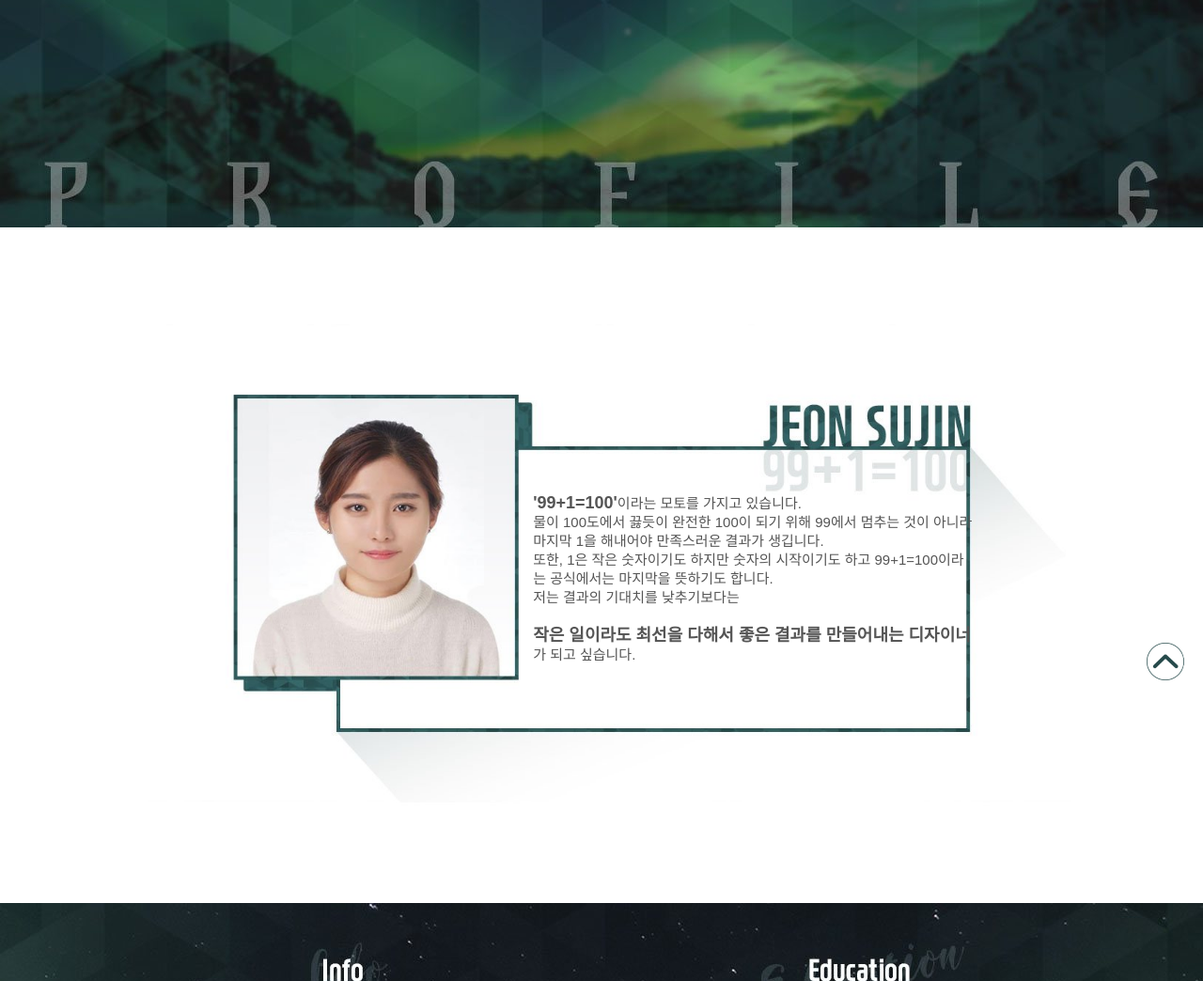
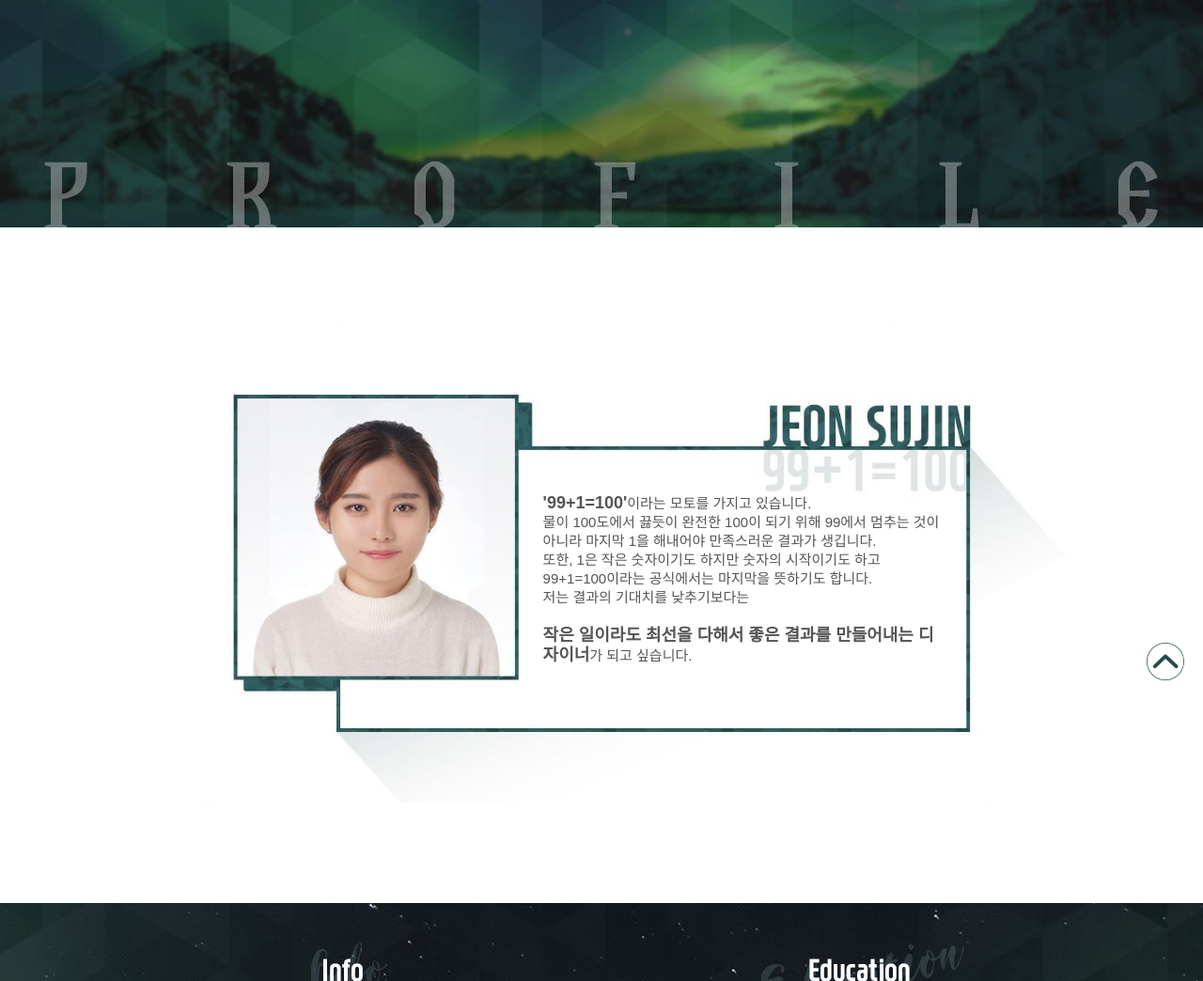
Before and after one commit to sujin194/portfolio, a plain HTML site: page suportfolio/profile.html in a window 1280 px wide. Shown: the part 56-1100 px from the top of the page at 94% size. Drawn offline with Linux system fonts and the light colour scheme.

Commit message:
Update profile.css

```diff
--- a/suportfolio/css/profile.css
+++ b/suportfolio/css/profile.css
@@ -5,7 +5,7 @@
 
 .section_area .section1{}
 .section1 .section_box img{width:100%}
-.section1 .section_box .txt{position:absolute;top:35%;right:12%;width:45%;height:45%;font-size:15px;line-height:20px;font-family:'NanumSquare', sans-serif;color:#555;overflow:hidden;text-overflow:ellipsis}
+.section1 .section_box .txt{position:absolute;top:35%;right:15%;width:41%;height:45%;font-size:15px;line-height:20px;font-family:'NanumSquare', sans-serif;color:#555;overflow:hidden;text-overflow:ellipsis}
 .section1 .section_box .txt b{font-size:1.2em;font-weight:700}
 .section1 .section_box .txt em{font-size:1.2em;font-weight:700}
 
```
